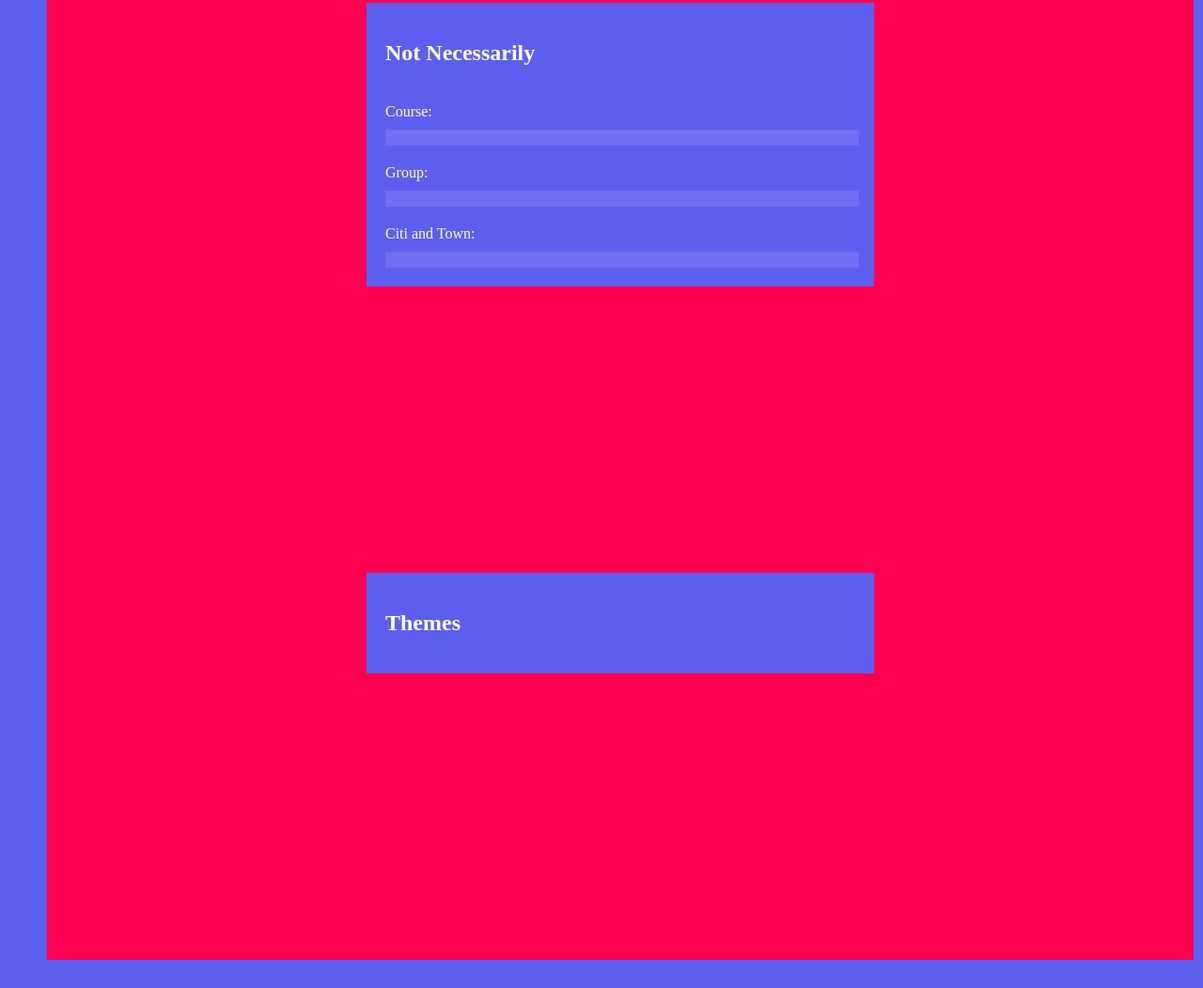
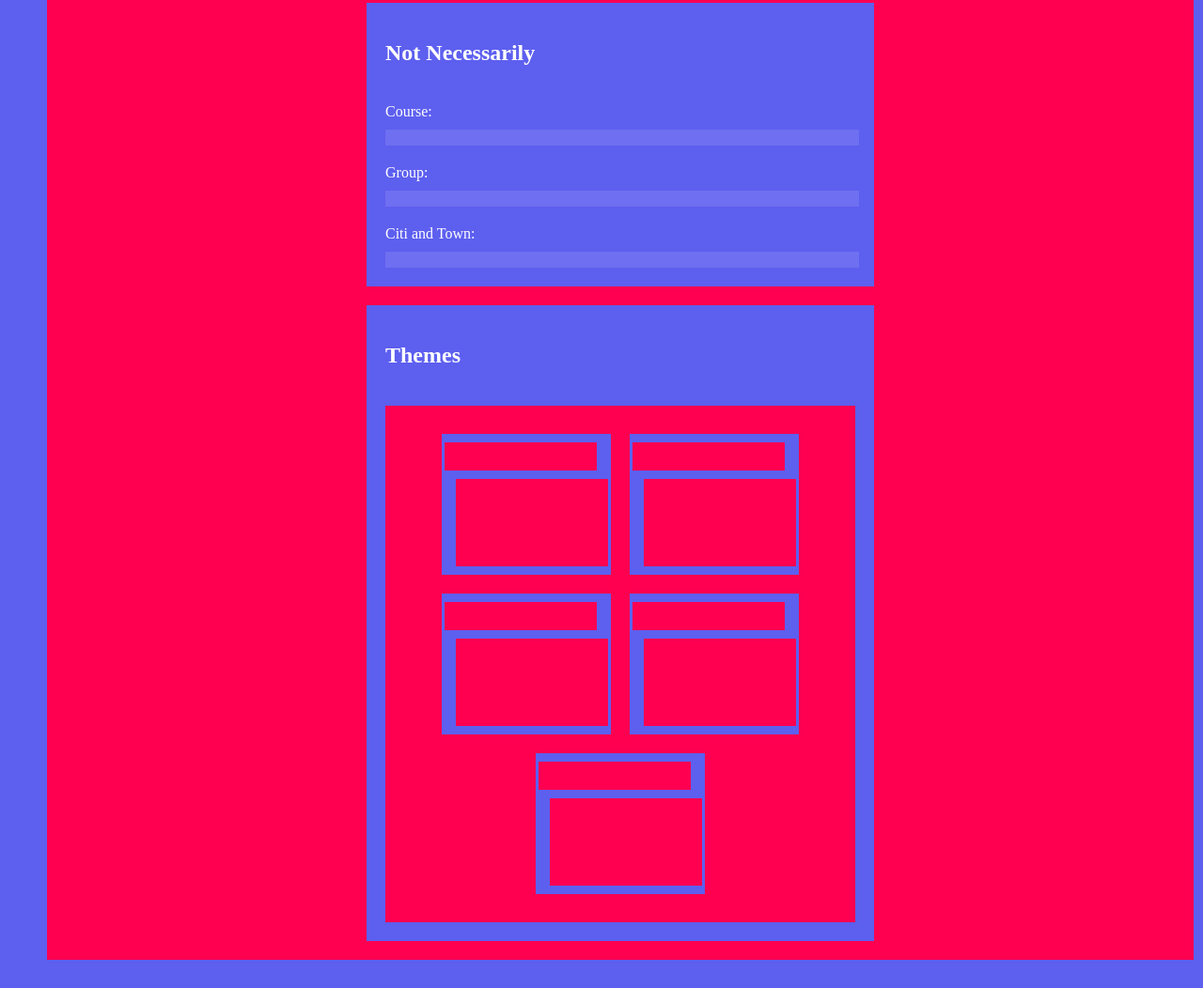
Before and after one commit to Vladsanin777/website_budyukov, a plain HTML site: page index.html in a window 1280 px wide and 1681 px high. Shown: the part 629-1681 px from the top of the page at 94% size. Drawn offline with Linux system fonts and the light colour scheme.

Commit message:
intermediate commit

```diff
--- a/index.html
+++ b/index.html
@@ -113,6 +113,48 @@
 					<h2 class = "Settings">
 						Themes
 					</h2>
+					<div class = "Settings_s">
+						<div class = "InSettings">
+							<div class = "InSettingsWindow">
+								<div class = "InSettingsTitlebar">
+								</div>
+								<div class = "InSettingsMain">
+								</div>
+							</div>
+						</div>
+						<div class = "InSettings">
+							<div class = "InSettingsWindow">
+								<div class = "InSettingsTitlebar">
+								</div>
+								<div class = "InSettingsMain">
+								</div>
+							</div>
+						</div>
+						<div class = "InSettings">
+							<div class = "InSettingsWindow">
+								<div class = "InSettingsTitlebar">
+								</div>
+								<div class = "InSettingsMain">
+								</div>
+							</div>
+						</div>
+						<div class = "InSettings">
+							<div class = "InSettingsWindow">
+								<div class = "InSettingsTitlebar">
+								</div>
+								<div class = "InSettingsMain">
+								</div>
+							</div>
+						</div>
+						<div class = "InSettings">
+							<div class = "InSettingsWindow">
+								<div class = "InSettingsTitlebar">
+								</div>
+								<div class = "InSettingsMain">
+								</div>
+							</div>
+						</div>
+					</div>
 				</div>
 			</div>
 		</div>
--- a/styles.css
+++ b/styles.css
@@ -1,4 +1,3 @@
-
 body, button.TitleBar{
 	background: #5D5FEF;
 	color: white;
@@ -103,3 +102,37 @@ span.TitleBarDataTime{
 ::-webkit-scrollbar-thumb:hover {
     background-color: rgba(255, 255, 255, 0.5);
 }
+
+.InSettings{
+	flex-direction: column;
+	gap: 10px;
+	display: flex;
+}
+.Settings_s{
+	flex-wrap: wrap;
+	column-gap: 20px;
+	gap: 20px;
+	justify-content: center;
+	align-items: center;
+	padding: 30px 0px;
+	background: #FF0051;
+	display: flex;
+}
+.InSettingsWindow{
+	margin: 0px auto;
+	height: 150px;
+	width: 180px;
+	background: #5D5FEF;
+}
+.InSettingsTitlebar{
+	background: #FF0051;
+	margin: 9px 15px 0px 3px;
+	height: 30px;
+	display: block;
+}
+.InSettingsMain{
+	margin: 9px 3px 9px 15px;
+	height: 93px;
+	display: block;
+	background: #FF0051;
+}
```
